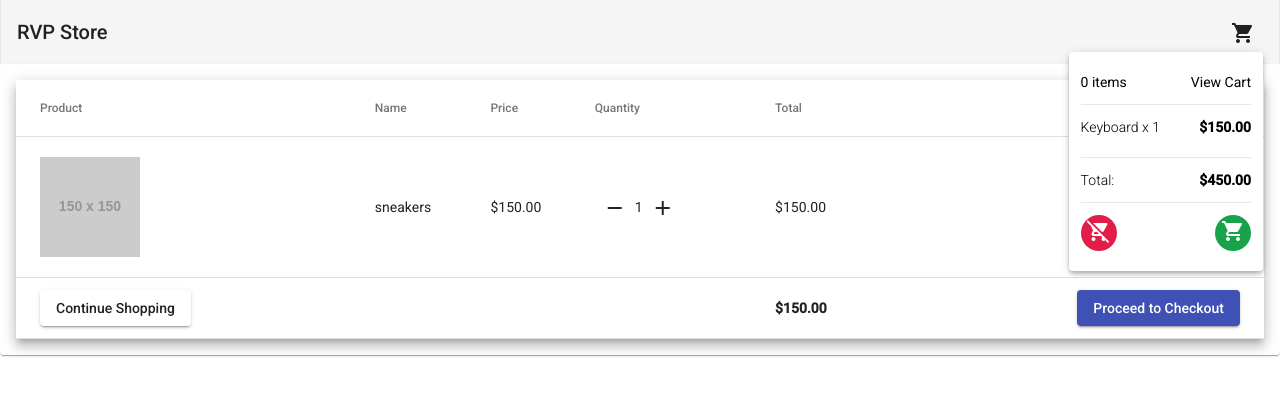
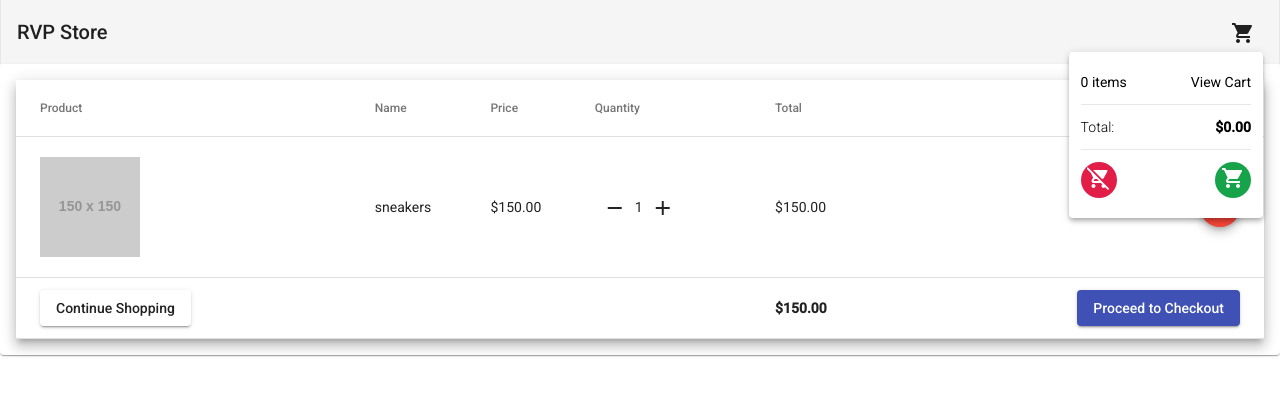
Before and after one commit to RVPdev/AngularWebShop, an Angular app: page /cart in a window 1280 px wide. Both pictures are taken after a click on the button "shopping_cart". Shown: the top 396 px of the page. Built offline with nearby package versions, Linux system fonts and the light colour scheme.

Commit message:
added functinlaity to the checkout cart

```diff
--- a/src/app/components/header/header.component.html
+++ b/src/app/components/header/header.component.html
@@ -24,11 +24,14 @@
       </div>
 
       <!-- List of items in the cart -->
-      <div class="py-3">
+      <div *ngIf="cart.items.length" class="py-3">
         <!-- Single cart item -->
-        <div class="flex justify-between font-light mb-2">
-          Keyboard x 1
-          <span class="font-bold">{{ "150" | currency }}</span>
+        <div
+          class="flex justify-between font-light mb-2"
+          *ngFor="let item of cart.items"
+        >
+          {{item.name}} x {{item.quantity}}
+          <span class="font-bold">{{ item.price| currency }}</span>
         </div>
         <!-- Add more cart items here in the same format -->
       </div>
@@ -36,13 +39,13 @@
       <!-- Total price of items in the cart -->
       <div class="flex justify-between py-3 font-light">
         Total:
-        <span class="font-bold">{{ "450" | currency }}</span>
+        <span class="font-bold">{{ getTotal(cart.items) | currency }}</span>
       </div>
 
       <!-- Cart action buttons -->
       <div class="pt-3 flex justify-between">
         <!-- Remove all items from cart -->
-        <button class="bg-rose-600 text-white rounded-full w-9 h-9">
+        <button class="bg-rose-600 text-white rounded-full w-9 h-9" (click)="onClearCart()" >
           <mat-icon>remove_shopping_cart</mat-icon>
         </button>
         <!-- Go to cart page -->
--- a/src/app/components/header/header.component.ts
+++ b/src/app/components/header/header.component.ts
@@ -1,5 +1,6 @@
 import { Component, OnInit, Input } from "@angular/core";
-import { Cart } from "src/app/models/cart.model";
+import { Cart, CartItem } from "src/app/models/cart.model";
+import { CartService } from "src/app/services/cart.service";
 
 @Component({
   selector: "app-header",
@@ -22,7 +23,16 @@ export class HeaderComponent implements OnInit {
       .reduce((prev, cur) => prev + cur, 0);
   }
 
-  constructor() {}
+  constructor(private cartService: CartService) {}
 
   ngOnInit(): void {}
+
+  getTotal(items: Array<CartItem>): number {
+    // Method to calculate total of cart
+    return this.cartService.getTotal(items);
+  }
+
+  onClearCart() {
+    this.cartService.clearCart();
+  }
 }
--- a/src/app/pages/cart/cart.component.ts
+++ b/src/app/pages/cart/cart.component.ts
@@ -1,6 +1,7 @@
 // Import necessary Angular core modules and custom models
 import { Component, OnInit } from "@angular/core";
 import { Cart, CartItem } from "src/app/models/cart.model";
+import { CartService } from "src/app/services/cart.service";
 
 // @Component decorator defines metadata for the CartComponent
 @Component({
@@ -35,16 +36,15 @@ export class CartComponent implements OnInit {
   ];
 
   // Constructor function for the CartComponent class
-  constructor() {}
+  constructor(private cartService: CartService) {}
 
   // ngOnInit lifecycle hook to initialize component properties
   ngOnInit(): void {
     this.dataSource = this.cart.items; // Assigning the cart items to dataSource for rendering
   }
 
-  getTotal(items: Array<CartItem>): number { // Method to calculate total of cart
-    return items
-      .map((item) => item.price * item.quantity)
-      .reduce((prev, current) => prev + current, 0);
+  getTotal(items: Array<CartItem>): number {
+    // Method to calculate total of cart
+    return this.cartService.getTotal(items);
   }
 }
--- a/src/app/services/cart.service.ts
+++ b/src/app/services/cart.service.ts
@@ -35,9 +35,18 @@ export class CartService {
     this.cart.next({ items });
 
     // Display a snack bar notification
-    this._snackBar.open('1 item added to cart.', 'Ok', {duration: 3000});
+    this._snackBar.open("1 item added to cart.", "Ok", { duration: 3000 });
+  }
 
-    // Logging the current state of the cart to the console (useful for debugging)
-    console.log(this.cart.value);
+  getTotal(items: Array<CartItem>): number {
+    // Method to calculate total of cart
+    return items
+      .map((item) => item.price * item.quantity)
+      .reduce((prev, current) => prev + current, 0);
+  }
+
+  clearCart(): void {
+    this.cart.next({ items: [] });
+    this._snackBar.open("Cart is cleared", "Ok", { duration: 3000 });
   }
 }
```
